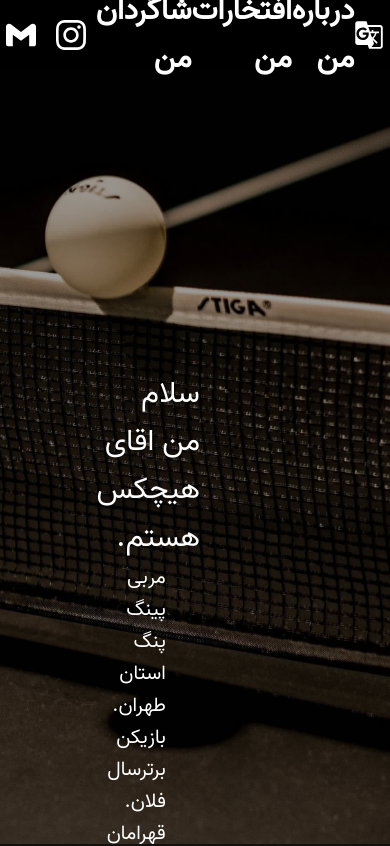
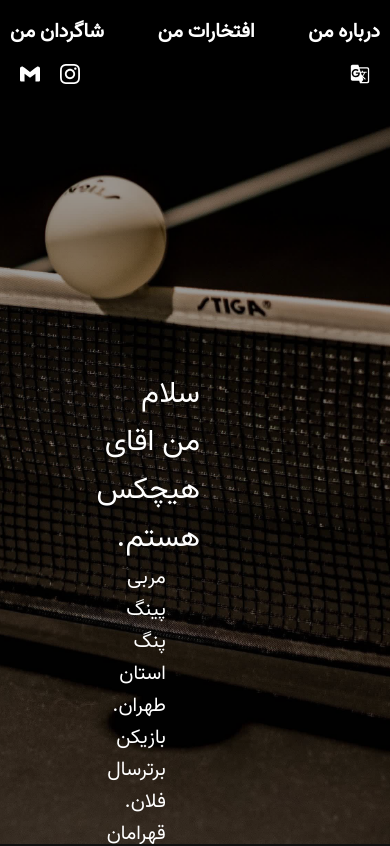
Before and after one commit to 00-team/ping-pong-site, a React app: page / in a window 390 px wide. Shown: the top 846 px of the page. Built offline with nearby package versions, Linux system fonts and the light colour scheme; a web font is replaced by a local one.

Commit message:
finish navbar responsive

```diff
--- a/src/components/layouts/Navbar.js
+++ b/src/components/layouts/Navbar.js
@@ -24,6 +24,7 @@ const qs = q => document.querySelector(q)
 
 const Navbar = () => {
     const Locale = useSelector(state => state.Locale)
+    const WindowSize = useSelector(state => state.Base.windowWidth)
     const SelectRef = useRef(null)
     const dispatch = useDispatch()
     const [showMenu, setShowMenu] = useState(false)
@@ -60,22 +61,23 @@ const Navbar = () => {
         }
     }, [])
 
-    return (
-        <div className='navbar-container'>
-            <nav className='navbar'>
+    useEffect(() => {
+        console.log(WindowSize)
+    }, [WindowSize])
+
+    const Contact = (
         <div className='navpart contact'>
             <a href='mailto:dr007cc@gmail.com'>
                 <SiGmail />
             </a>
-                    <SiInstagram
-                        onClick={e => go('https://instagram.com/i007c')}
-                    />
+            <SiInstagram onClick={e => go('https://instagram.com/i007c')} />
         </div>
+    )
+
+    const Links = (
         <div
             className='navpart links'
-                    style={
-                        Locale ? { direction: Locale.localeData.direction } : {}
-                    }
+            style={Locale ? { direction: Locale.localeData.direction } : {}}
         >
             <span onClick={e => SmoothScroll(qs('#about'))}>
                 {navbarData.about}
@@ -87,12 +89,13 @@ const Navbar = () => {
                 {navbarData.students}
             </span>
         </div>
+    )
+
+    const Options = (
         <div className='navpart options'>
             {Locale && (
                 <div className='langs'>
-                            <MdGTranslate
-                                onClick={e => setShowMenu(!showMenu)}
-                            />
+                    <MdGTranslate onClick={e => setShowMenu(!showMenu)} />
                     <ul className={'menu' + (showMenu ? ' show' : '')}>
                         {locales.map((lang, index) => (
                             <li
@@ -106,7 +109,29 @@ const Navbar = () => {
                 </div>
             )}
         </div>
-            </nav>
+    )
+
+    const Desktop = (
+        <>
+            {Contact}
+            {Links}
+            {Options}
+        </>
+    )
+
+    const Mobile = (
+        <>
+            <div className='col'>{Links}</div>
+            <div className='col'>
+                {Contact}
+                {Options}
+            </div>
+        </>
+    )
+
+    return (
+        <div className='navbar-container'>
+            <nav className='navbar'>{WindowSize < 600 ? Mobile : Desktop}</nav>
         </div>
     )
 }
--- a/src/components/layouts/sass/navbar.scss
+++ b/src/components/layouts/sass/navbar.scss
@@ -15,12 +15,30 @@
         backdrop-filter: blur(10px);
         color: #fff;
         @include fonts.Caveat(30px);
+        @media (max-width: 750px) {font-size: 25px}
+        @media (max-width: 400px) {font-size: 20px}
         text-transform: capitalize;
         display: flex;
+        @media (max-width: 600px) {
+            flex-direction: column;
+            height: 100px;
+            justify-content: space-evenly;
+        }
         justify-content: center;
+
+        .col {
+            display: flex;
+            align-items: center;
+
+            &:first-child {
+                padding: 0 10px;
+            }
+        }
 
         .navpart {
             width: 100%;
+            @media (max-width: 1400px) {width: 30%}
+            @media (max-width: 600px) {width: 100%}
             display: flex;
             align-items: center;
             justify-content: flex-end;
@@ -113,13 +131,11 @@
 
             svg {
                 cursor: pointer;
-                width: 30px;
-                height: 30px;
                 margin: 0 10px;
                 transition: all 200ms;
 
                 &:hover {
-                    opacity: .7;
+                    opacity: 0.7;
                 }
             }
         }
```
Lines whose indentation alone changed are shown as unchanged.
